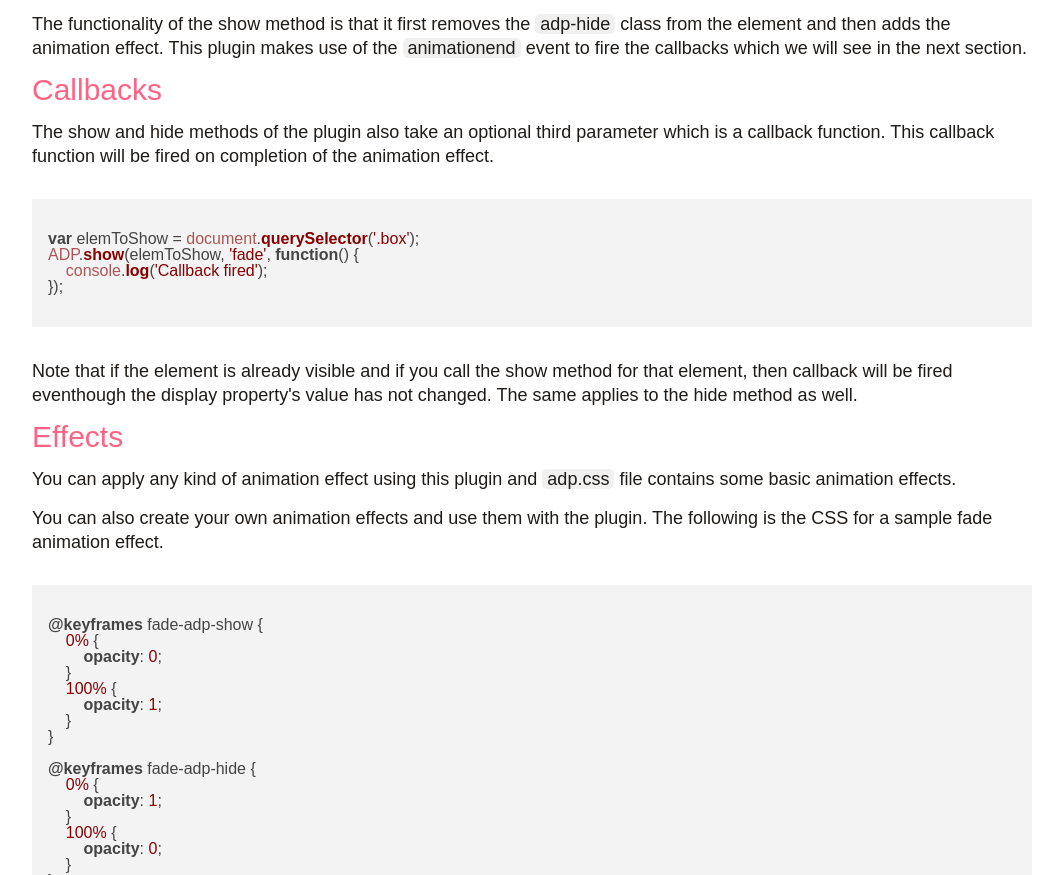
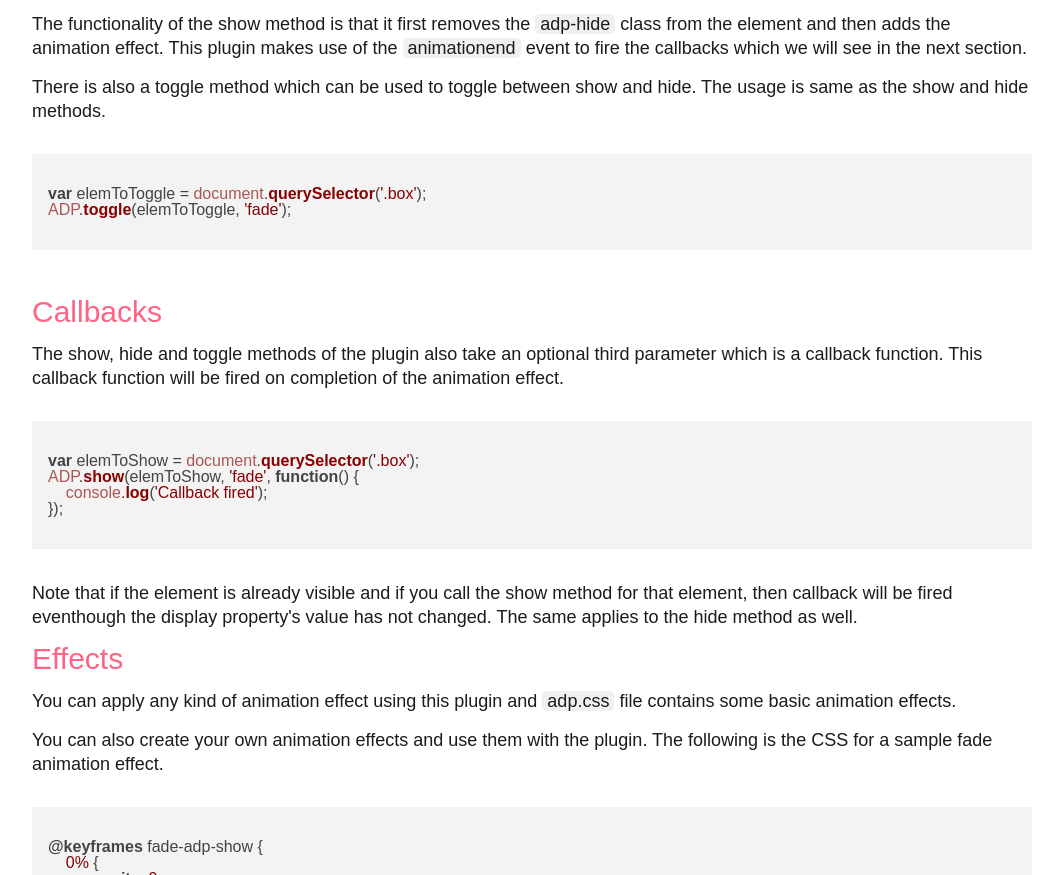
Before and after one commit to bilalshareef/animate-display-property, a plain HTML site: page documentation.html in a window 1280 px wide. Shown: the part 1462-2337 px from the top of the page, without its empty margins (108-1167 px from the left). Drawn offline with nearby package versions, Linux system fonts and the light colour scheme; a web font is replaced by a local one.

Commit message:
Updated the latest plugin js file and also updated the documentation to include the new toggle method.

```diff
--- a/documentation.html
+++ b/documentation.html
@@ -60,9 +60,16 @@ ADP.show(elemToShow, 'fade');
                 </pre>
                 <p>The functionality of the hide method is that it first adds the animation effect for the element and when the animation completes <span class="code">adp-hide</span> class is added which has display property with value <span class="code">none</span>.</p>
                 <p>The functionality of the show method is that it first removes the <span class="code">adp-hide</span> class from the element and then adds the animation effect. This plugin makes use of the <span class="code">animationend</span> event to fire the callbacks which we will see in the next section.</p>
+                <p>There is also a toggle method which can be used to toggle between show and hide. The usage is same as the show and hide methods.</p>
+                <pre>
+                    <code class="js">
+var elemToToggle = document.querySelector('.box');
+ADP.toggle(elemToToggle, 'fade');
+                    </code>
+                </pre>
 
                 <h3>Callbacks</h3>
-                <p>The show and hide methods of the plugin also take an optional third parameter which is a callback function. This callback function will be fired on completion of the animation effect.</p>
+                <p>The show, hide and toggle methods of the plugin also take an optional third parameter which is a callback function. This callback function will be fired on completion of the animation effect.</p>
                 <pre>
                     <code class="js">
 var elemToShow = document.querySelector('.box');
--- a/js/adp.min.js
+++ b/js/adp.min.js
@@ -1 +1 @@
-var ADP=function(){var e=function(e){return!e.classList.contains("adp-hide")},n=function(e){e&&e()},i=function(){var e=document.createElement("div");return e.style.webkitAnimation?"webkitAnimationEnd":e.style.mozAnimation?"mozAnimationEnd":"animationend"}();return{show:function(t,s,a){if(e(t))n(a);else{var d=function(){t.classList.remove(s+"-adp-show"),n(a),t.removeEventListener(i,d)};t.addEventListener(i,d),t.classList.remove("adp-hide"),t.classList.add(s+"-adp-show")}},hide:function(t,s,a){if(e(t)){var d=function(){t.classList.add("adp-hide"),t.classList.remove(s+"-adp-hide"),n(a),t.removeEventListener(i,d)};t.addEventListener(i,d),t.classList.add(s+"-adp-hide")}else n(a)}}}();
+var ADP=function(){var e=function(e){return!e.classList.contains("adp-hide")},n=function(e){e&&e()},i=function(i,t,a){if(e(i))n(a);else{var d=function(){i.classList.remove(t+"-adp-show"),n(a),i.removeEventListener(s,d)};i.addEventListener(s,d),i.classList.remove("adp-hide"),i.classList.add(t+"-adp-show")}},t=function(i,t,a){if(e(i)){var d=function(){i.classList.add("adp-hide"),i.classList.remove(t+"-adp-hide"),n(a),i.removeEventListener(s,d)};i.addEventListener(s,d),i.classList.add(t+"-adp-hide")}else n(a)},s=function(){var e=document.createElement("div");return e.style.webkitAnimation?"webkitAnimationEnd":e.style.mozAnimation?"mozAnimationEnd":"animationend"}();return{show:i,hide:t,toggle:function(n,s,a){e(n)?t(n,s,a):i(n,s,a)}}}();
```
Also changed, not shown: README.md.
